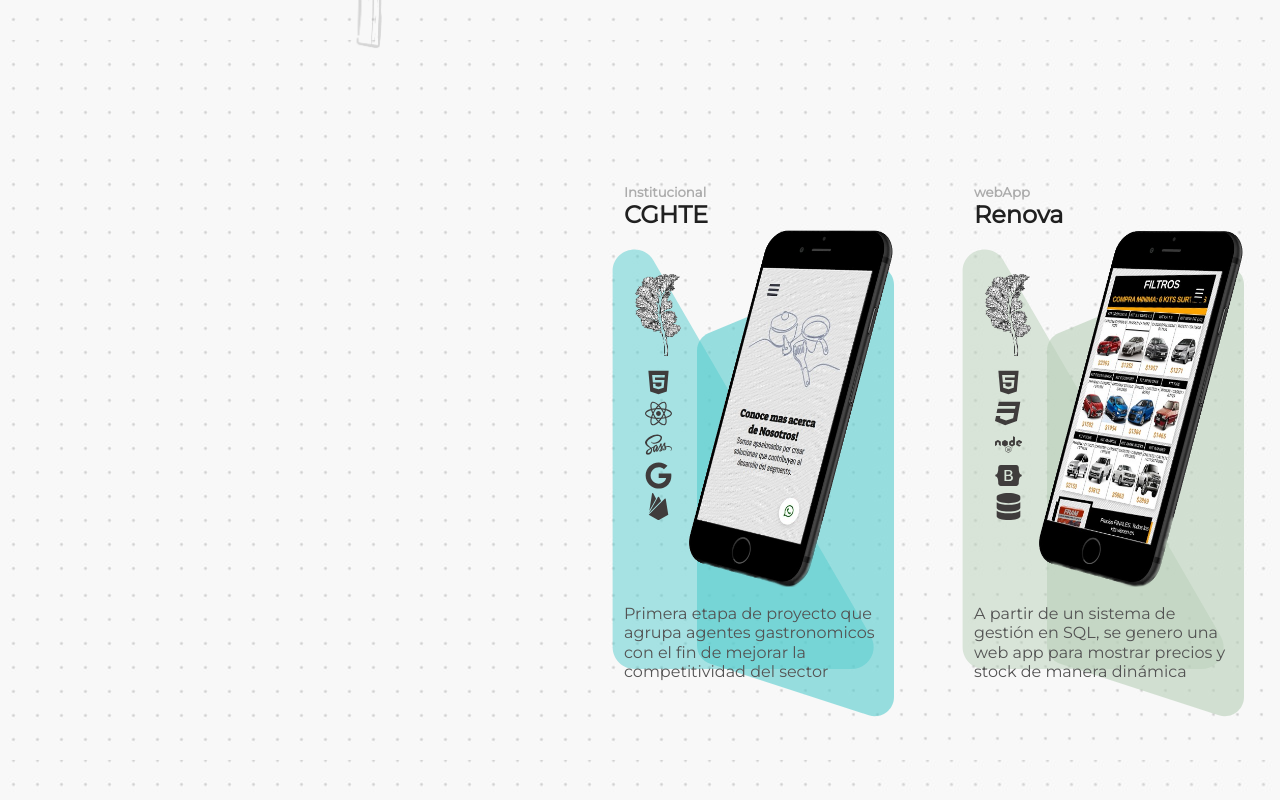
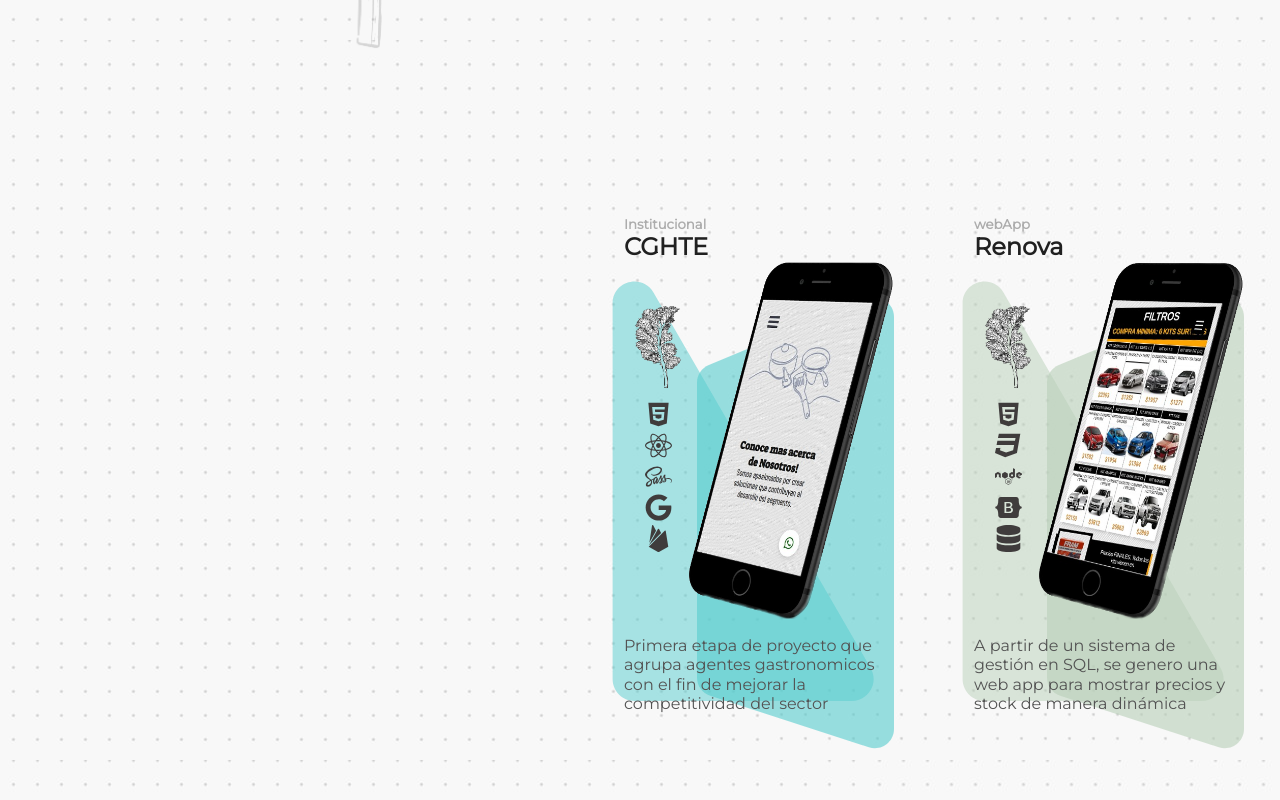
Before and after one commit to ignacioHourquescos/kaleindex, a Next.js app: page / in a window 1280 px wide. Shown: the part 680-1480 px from the top of the page. Built offline with nearby package versions, Linux system fonts and the light colour scheme.

Commit message:
prueba para centrar cards en dispositivos chicos

```diff
--- a/section/Portfolio/Portfolio.module.scss
+++ b/section/Portfolio/Portfolio.module.scss
@@ -15,8 +15,8 @@
    width:100%;
    // border:1px solid red;
    padding:2rem;
-   padding-top:4rem;
-   margin-bottom:2rem;
+   padding-top:6rem;
+
    height:700px;
    margin-left: auto;
    margin-right: auto;
```
